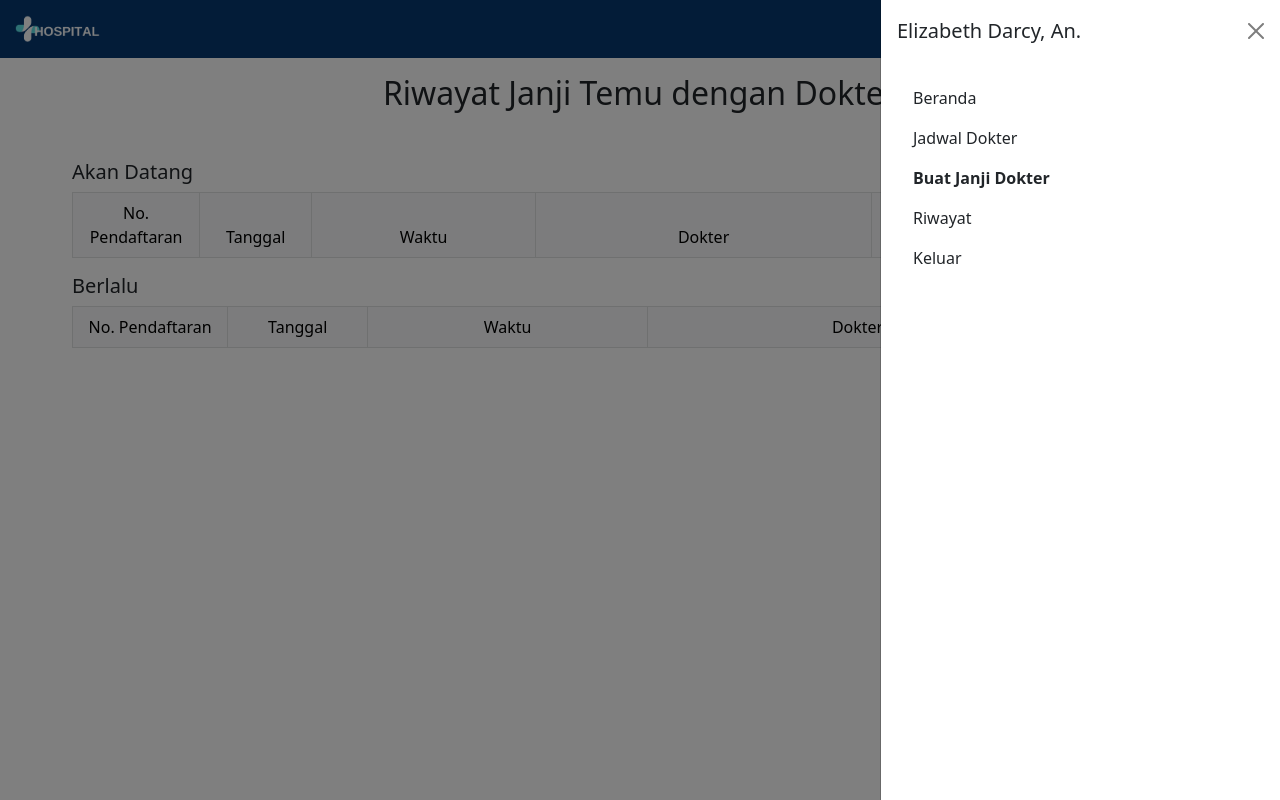
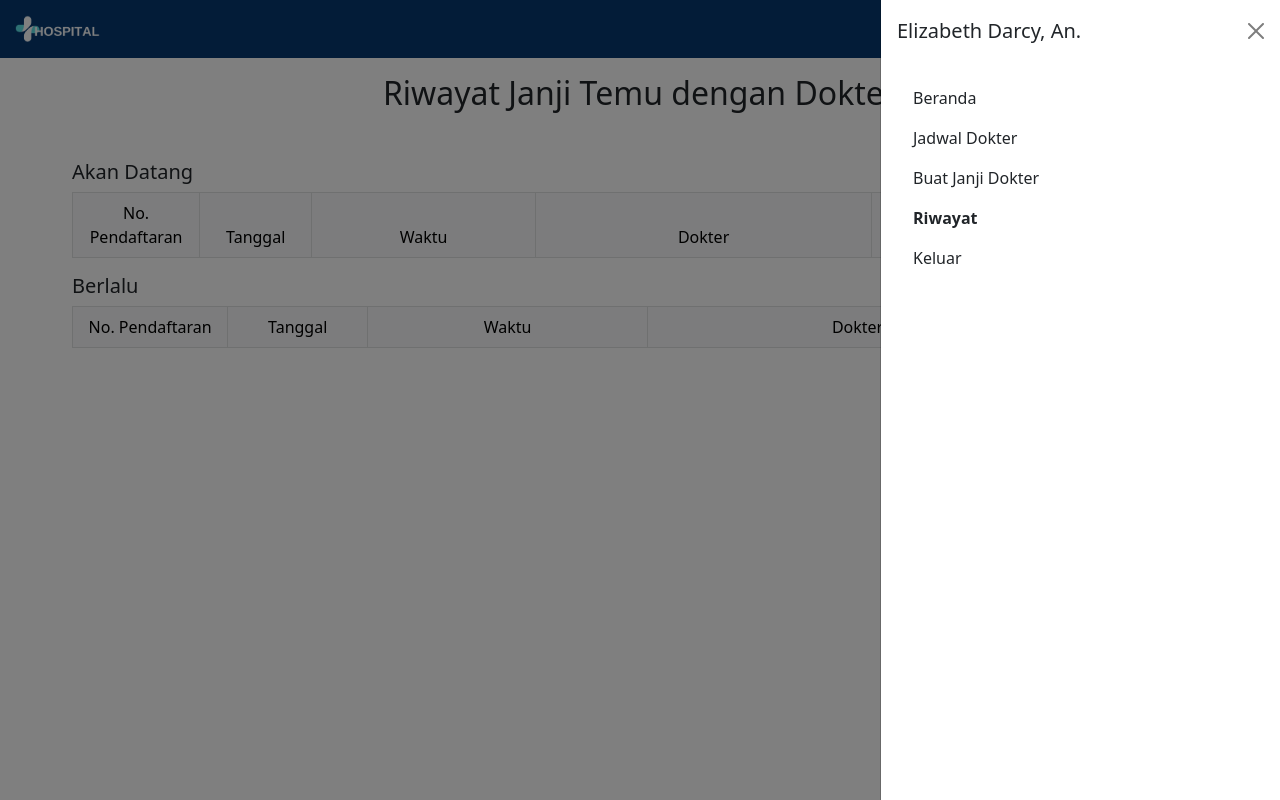
Before and after one commit to tsaniamagistra/Proyek-Praktikum-Web, a PHP site: page /riwayat.php in a window 1280 px wide, after a click that opens the changed part. Run offline with PHP 8.4, Linux system fonts and the light colour scheme; the visitor is signed in with stand-in values (Sample User, id 1); data comes from the database, SQL or seed files in the repository; data that the repository does not hold is empty.

Commit message:
typooooo

```diff
--- a/riwayat.php
+++ b/riwayat.php
@@ -72,8 +72,8 @@
 			<div class="list-group list-group-flush">
 				<a href="home.php" class="list-group-item list-group-item-action">Beranda</a>
 				<a href="jadwal_dokter.php" class="list-group-item list-group-item-action">Jadwal Dokter</a>
-				<a href="beranda_janji.php" class="list-group-item list-group-item-action" style="font-weight:bold;">Buat Janji Dokter</a>
-				<a href="riwayat.php" class="list-group-item list-group-item-action">Riwayat</a>
+				<a href="beranda_janji.php" class="list-group-item list-group-item-action" >Buat Janji Dokter</a>
+				<a href="riwayat.php" class="list-group-item list-group-item-action" style="font-weight:bold;">Riwayat</a>
 				<?php if(!empty($_SESSION['no_rm'])){?>
 					<a href="logout.php" class="list-group-item list-group-item-action"><?="Keluar";
 					?></a>
```
